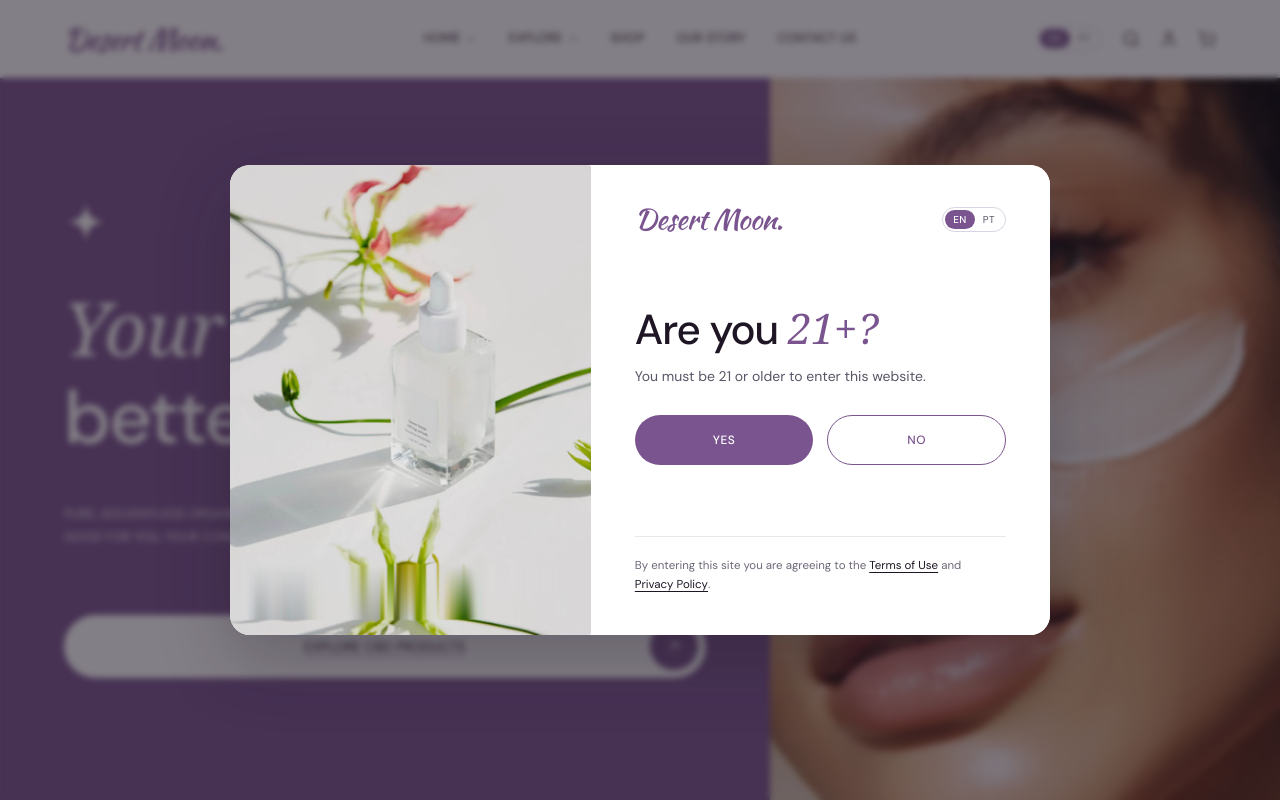
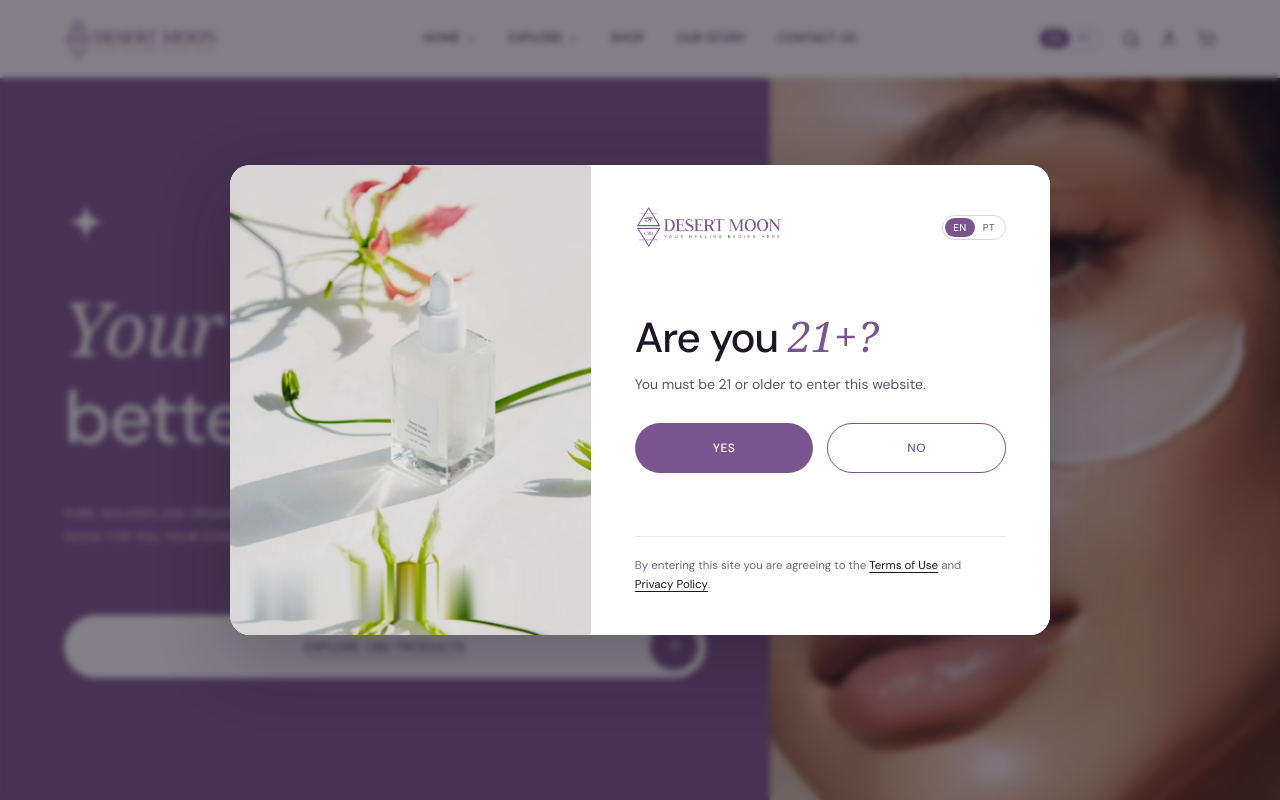
Before and after one commit to mizaelcabral/desertmoon-ecommerce, a React (Vite) app: page / in a window 1280 px wide. Shown: the top 800 px of the page. Built offline with nearby package versions, Linux system fonts and the light colour scheme; a web font is replaced by a local one.

Commit message:
Use Desert Moon official logo in Header, Footer, and AgeGateModal

```diff
--- a/src/components/AgeGateModal.tsx
+++ b/src/components/AgeGateModal.tsx
@@ -75,11 +75,13 @@ export function AgeGateModal() {
 
             {/* Right Column: Editorial Age Verification Content */}
             <div className="px-7 py-8 sm:px-11 sm:py-10 flex flex-col justify-between bg-white">
-              {/* Top Row: Brand Wordmark + Compact Language Switcher */}
+              {/* Top Row: Brand Logo + Compact Language Switcher */}
               <div className="flex items-center justify-between gap-4">
-                <span className="font-brand text-[26px] sm:text-[28px] leading-none tracking-[-0.02em] text-[#7A548F] select-none">
-                  {t.brandName}
-                </span>
+                <img
+                  src="/assets/desert-logo.png"
+                  alt="Desert Moon CBD — Your Healing Begins Here"
+                  className="h-[38px] sm:h-[44px] w-auto object-contain block select-none"
+                />
 
                 <div
                   role="group"
--- a/src/components/Footer.tsx
+++ b/src/components/Footer.tsx
@@ -60,9 +60,13 @@ export function Footer({ onOpenShop, onOpenDrawer }: FooterProps) {
                 window.scrollTo({ top: 0, behavior: 'smooth' });
               }}
               aria-label="Desert Moon CBD Back to Top"
-              className="inline-block font-brand text-[40px] sm:text-[46px] leading-none tracking-[-0.02em] text-[#7A548F] whitespace-nowrap focus-visible:outline-2 focus-visible:outline-offset-4 focus-visible:outline-[#7A548F]"
+              className="inline-flex items-center focus-visible:outline-2 focus-visible:outline-offset-4 focus-visible:outline-[#7A548F]"
             >
-              {t.brandName}
+              <img
+                src="/assets/desert-logo.png"
+                alt="Desert Moon CBD — Your Healing Begins Here"
+                className="h-[48px] sm:h-[56px] w-auto object-contain block"
+              />
             </a>
             <p className="mt-4 text-[11.5px] uppercase tracking-[0.02em] text-[#5B5566] max-w-[280px] leading-[1.75]">
               963 Urania Ave, Encinitas, CA 92024 · 1-(760) 782-2506
--- a/src/components/Header.tsx
+++ b/src/components/Header.tsx
@@ -44,7 +44,7 @@ export function Header({ cartCount, onOpenShop, onOpenDrawer, onResetHome }: Hea
         ref={navRef}
         className="w-full h-full max-w-[1598px] mx-auto px-6 sm:px-10 lg:px-16 grid grid-cols-[1fr_auto] lg:grid-cols-[1fr_auto_1fr] items-center gap-6"
       >
-        {/* Zone 1: Brand wordmark */}
+        {/* Zone 1: Brand logo */}
         <a
           href="#top"
           onClick={(e) => {
@@ -52,10 +52,14 @@ export function Header({ cartCount, onOpenShop, onOpenDrawer, onResetHome }: Hea
             setOpenMenu(null);
             onResetHome();
           }}
-          className="justify-self-start font-brand text-[28px] sm:text-[30px] leading-none tracking-[-0.02em] text-[#7A548F] whitespace-nowrap shrink-0 focus-visible:outline-2 focus-visible:outline-offset-4 focus-visible:outline-[#7A548F]"
+          className="justify-self-start inline-flex items-center shrink-0 focus-visible:outline-2 focus-visible:outline-offset-4 focus-visible:outline-[#7A548F]"
           aria-label="Desert Moon CBD Home"
         >
-          {t.brandName}
+          <img
+            src="/assets/desert-logo.png"
+            alt="Desert Moon CBD — Your Healing Begins Here"
+            className="h-[40px] sm:h-[46px] w-auto object-contain block"
+          />
         </a>
 
         {/* Zone 2: Centered 5-link navigation */}
```
Also changed, not shown: public/assets/desert-logo.png (added).
